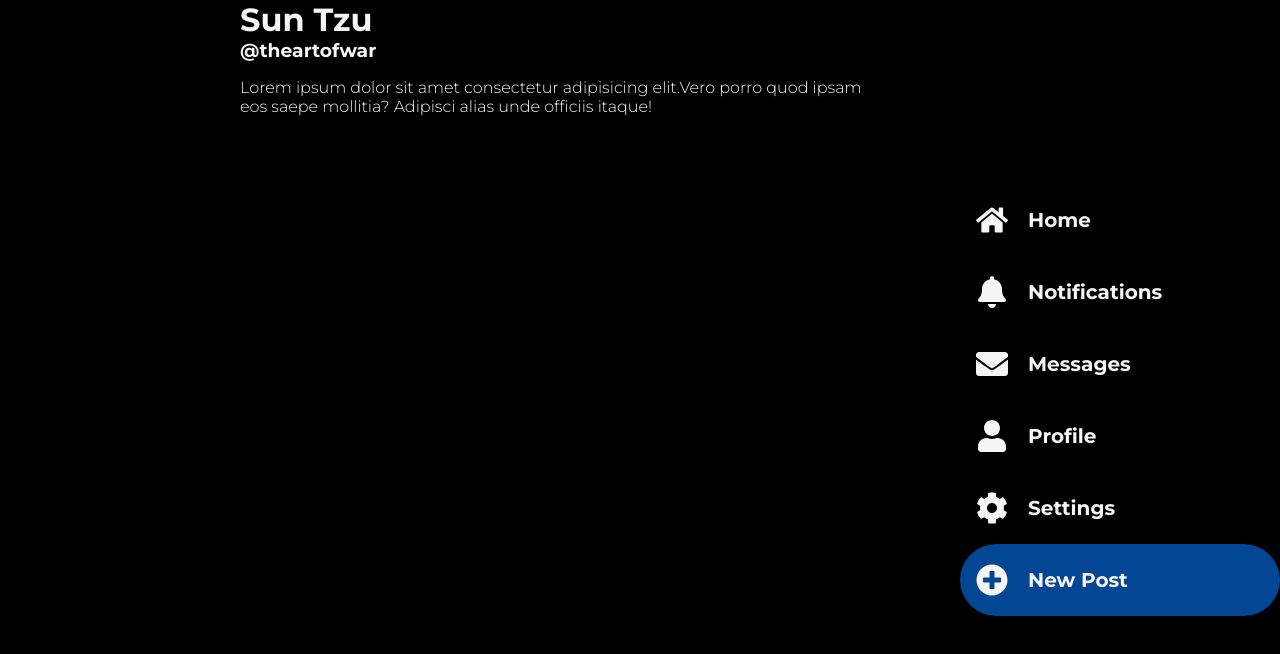
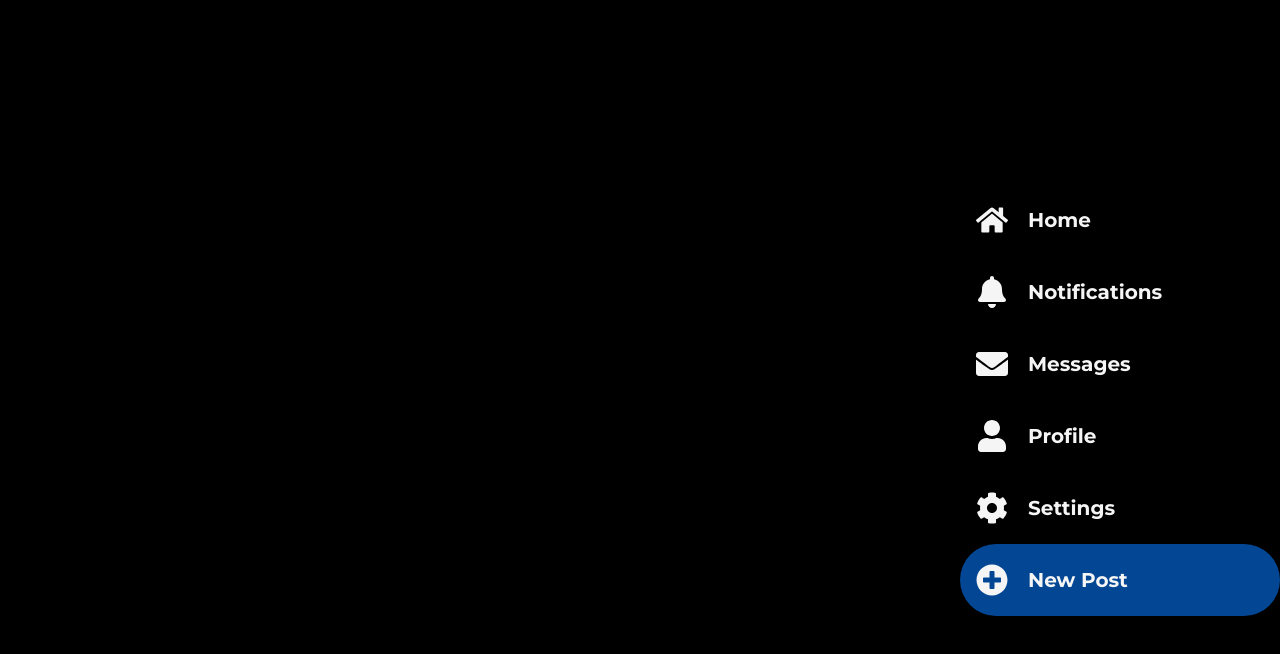
Before and after one commit to inshaldev/postic, a React (Create React App) app: page /home in a window 1280 px wide. Shown: the top 654 px of the page. Built offline with nearby package versions, Linux system fonts and the light colour scheme.

Commit message:
commented un-used states

```diff
--- a/src/App.js
+++ b/src/App.js
@@ -1,4 +1,4 @@
-import { useState } from 'react';
+// import { useState } from 'react';
 import { BrowserRouter, Route, Routes, Navigate } from 'react-router-dom';
 import { HomePage } from './Pages/HomePage';
 import { LoginPage } from './Pages/LoginPage';
@@ -7,7 +7,8 @@ import { SignUpPage } from './Pages/SignUpPage';
 import './Styles/app.css';
 
 function App() {
-  const [userLoggedIn, setUserLoggedIn] = useState(false);
+  // const [userLoggedIn, setUserLoggedIn] = useState(false);
+  const userLoggedIn = false;
 
   return (
     <div className="App">
--- a/src/Pages/HomePage.js
+++ b/src/Pages/HomePage.js
@@ -1,23 +1,23 @@
 import '../Styles/homepage.css';
-import React, { useState } from 'react';
+import React from 'react';
 import { Sidebar } from '../Components/Sidebar';
 
 export const HomePage = () => {
-  const [posts, setPosts] = useState([
-    {
-      id: 1,
-      name: 'Sun Tzu',
-      username: '@theartofwar',
-      likes: 0,
-      comments: 0,
-      content:
-        'Lorem ipsum dolor sit amet consectetur adipisicing elit.Vero porro quod ipsam eos saepe mollitia? Adipisci alias unde officiis itaque!',
-    },
-  ]);
+  // const [posts, setPosts] = useState([
+  //   {
+  //     id: 1,
+  //     name: 'Sun Tzu',
+  //     username: '@theartofwar',
+  //     likes: 0,
+  //     comments: 0,
+  //     content:
+  //       'Lorem ipsum dolor sit amet consectetur adipisicing elit.Vero porro quod ipsam eos saepe mollitia? Adipisci alias unde officiis itaque!',
+  //   },
+  // ]);
 
   return (
     <div className="homepage">
-      <div className="posts">
+      {/* <div className="posts">
         {posts.map((post) => {
           return (
             <div className="post">
@@ -27,7 +27,7 @@ export const HomePage = () => {
             </div>
           );
         })}
-      </div>
+      </div> */}
       <Sidebar />
     </div>
   );
```
